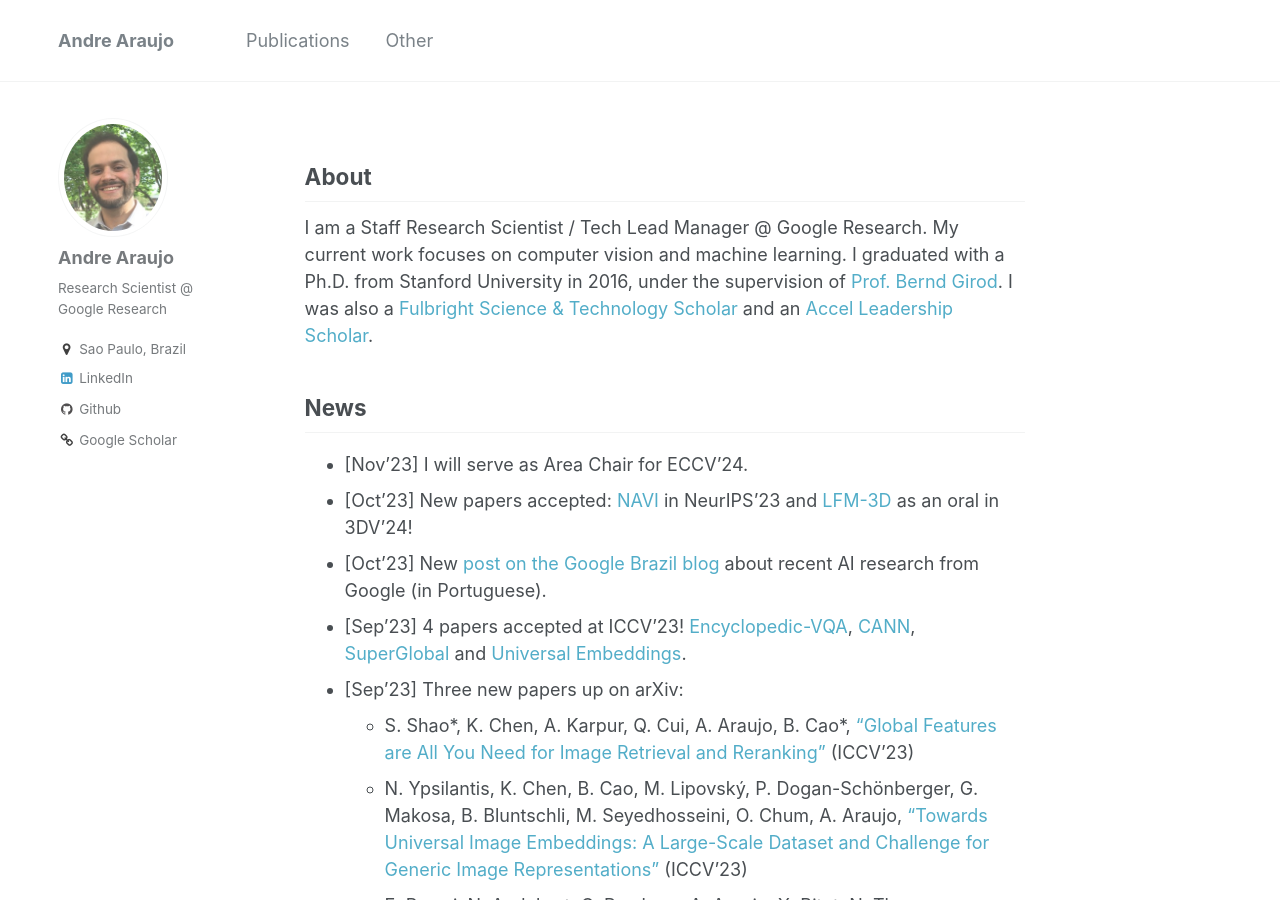
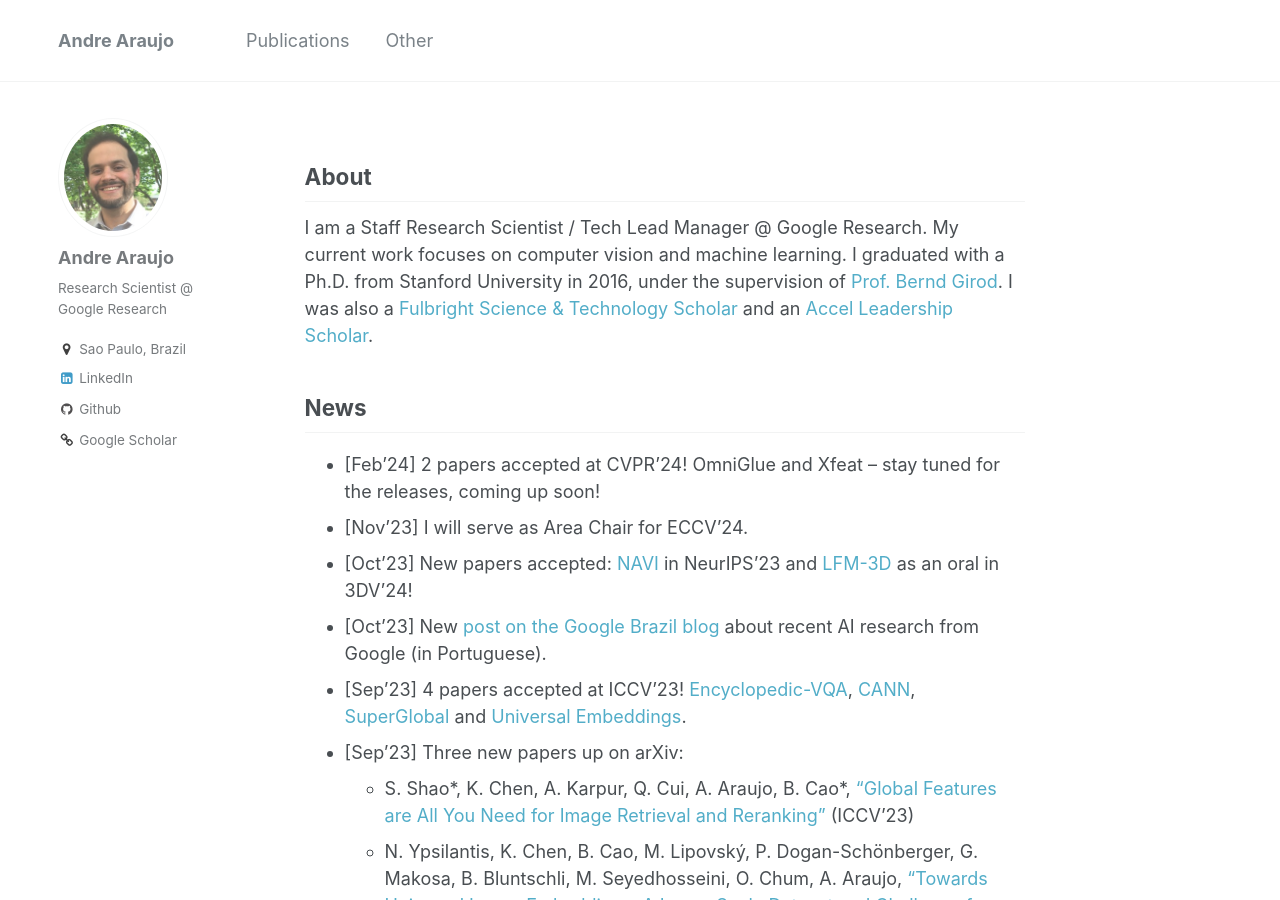
Before and after one commit to andrefaraujo/andrefaraujo.github.io, a Jekyll site: the page built from _pages/about.md, in a window 1280 px wide and 900 px high. Built offline with Jekyll 4.4.1, drawn with Linux system fonts in a browser that asks for light colours.

Commit message:
cvpr24 acceptances

```diff
--- a/_pages/about.md
+++ b/_pages/about.md
@@ -18,6 +18,7 @@ I was also a [Fulbright Science & Technology Scholar](https://eca.state.gov/fulb
 
 ## News
 
+* [Feb'24] 2 papers accepted at CVPR'24! OmniGlue and Xfeat -- stay tuned for the releases, coming up soon!
 * [Nov'23] I will serve as Area Chair for ECCV'24.
 * [Oct'23] New papers accepted: [NAVI](https://arxiv.org/abs/2306.09109) in NeurIPS'23 and [LFM-3D](https://arxiv.org/abs/2303.12779) as an oral in 3DV'24!
 * [Oct'23] New [post on the Google Brazil blog](https://blog.google/intl/pt-br/como-nossa-pesquisa-em-ia-esta-ajudando-com-grandes-desafios-da-sociedade/) about recent AI research from Google (in Portuguese).
```
